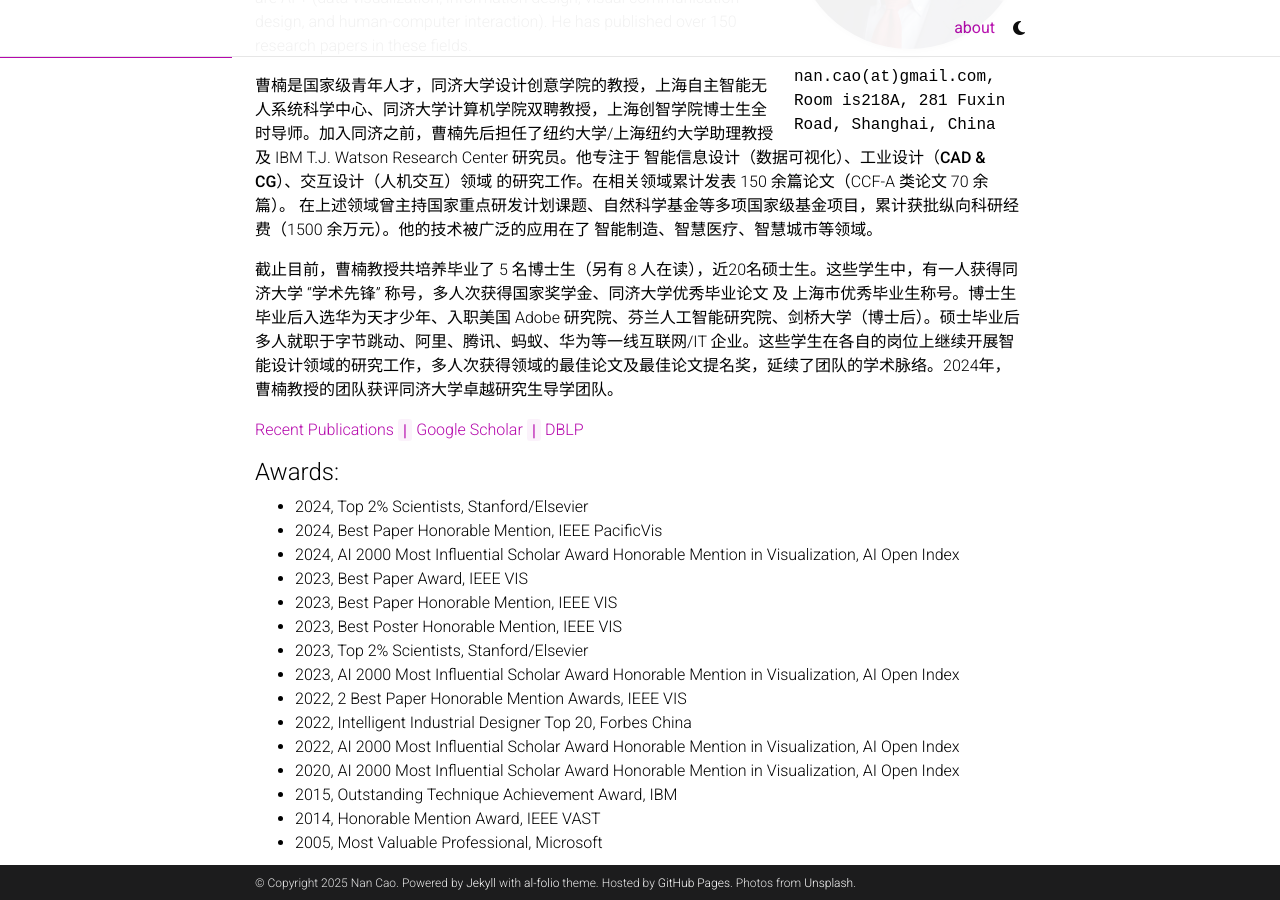
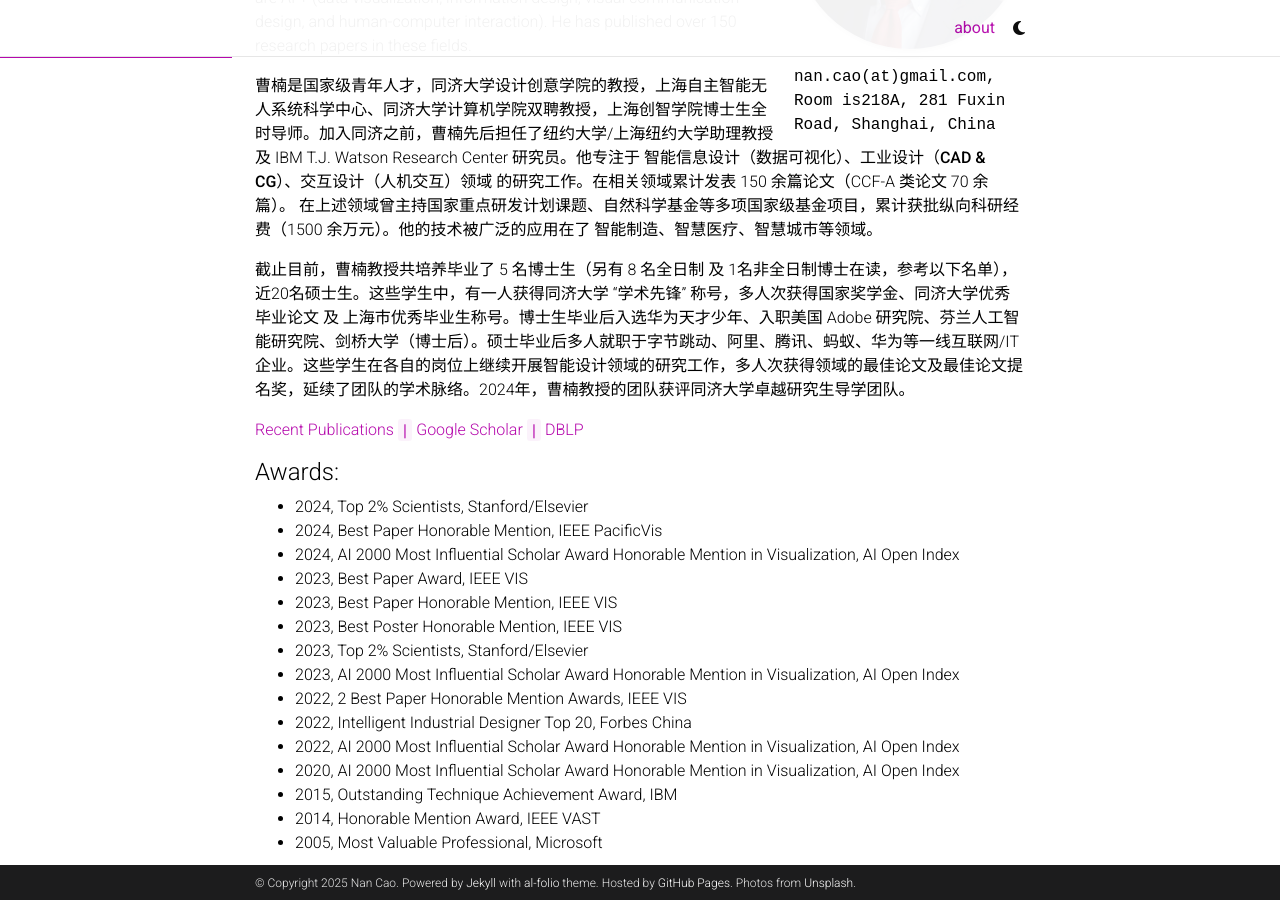
Before and after one commit to nancao/nancao.github.io, a Jekyll site: the page built from _pages/about.md, in a window 1280 px wide and 900 px high, scrolled down 383 px. Built offline with Jekyll 4.4.1, drawn with Linux system fonts in a browser that asks for light colours; full-size pictures stand in for the smaller copies a plugin makes; comment, search, counter and statistics services are not loaded; a style sheet for code colours, icons or effects is not loaded.

Commit message:
Update about.md

```diff
--- a/_pages/about.md
+++ b/_pages/about.md
@@ -20,7 +20,7 @@
 
 曹楠是国家级青年人才，同济大学设计创意学院的教授，上海自主智能无人系统科学中心、同济大学计算机学院双聘教授，上海创智学院博士生全时导师。加入同济之前，曹楠先后担任了纽约大学/上海纽约大学助理教授 及 IBM T.J. Watson Research Center 研究员。他专注于 **智能信息设计（数据可视化）、工业设计（CAD & CG）、交互设计（人机交互）领域** 的研究工作。在相关领域累计发表 150 余篇论文（CCF-A 类论文 70 余篇）。 在上述领域曾主持国家重点研发计划课题、自然科学基金等多项国家级基金项目，累计获批纵向科研经费（1500 余万元）。他的技术被广泛的应用在了 智能制造、智慧医疗、智慧城市等领域。
 
-截止目前，曹楠教授共培养毕业了 5 名博士生（另有 8 人在读），近20名硕士生。这些学生中，有一人获得同济大学 “学术先锋” 称号，多人次获得国家奖学金、同济大学优秀毕业论文 及 上海市优秀毕业生称号。博士生毕业后入选华为天才少年、入职美国 Adobe 研究院、芬兰人工智能研究院、剑桥大学（博士后）。硕士毕业后多人就职于字节跳动、阿里、腾讯、蚂蚁、华为等一线互联网/IT 企业。这些学生在各自的岗位上继续开展智能设计领域的研究工作，多人次获得领域的最佳论文及最佳论文提名奖，延续了团队的学术脉络。2024年，曹楠教授的团队获评同济大学卓越研究生导学团队。
+截止目前，曹楠教授共培养毕业了 5 名博士生（另有 8 名全日制 及 1名非全日制博士在读，参考以下名单），近20名硕士生。这些学生中，有一人获得同济大学 “学术先锋” 称号，多人次获得国家奖学金、同济大学优秀毕业论文 及 上海市优秀毕业生称号。博士生毕业后入选华为天才少年、入职美国 Adobe 研究院、芬兰人工智能研究院、剑桥大学（博士后）。硕士毕业后多人就职于字节跳动、阿里、腾讯、蚂蚁、华为等一线互联网/IT 企业。这些学生在各自的岗位上继续开展智能设计领域的研究工作，多人次获得领域的最佳论文及最佳论文提名奖，延续了团队的学术脉络。2024年，曹楠教授的团队获评同济大学卓越研究生导学团队。
 
 [Recent Publications](https://idvxlab.com/publication.html) <code>|</code> [Google Scholar](https://scholar.google.com/citations?user=5I0mFcsAAAAJ) <code>|</code> [DBLP](https://dblp.org/pid/66/5146-1.html)
 
```
